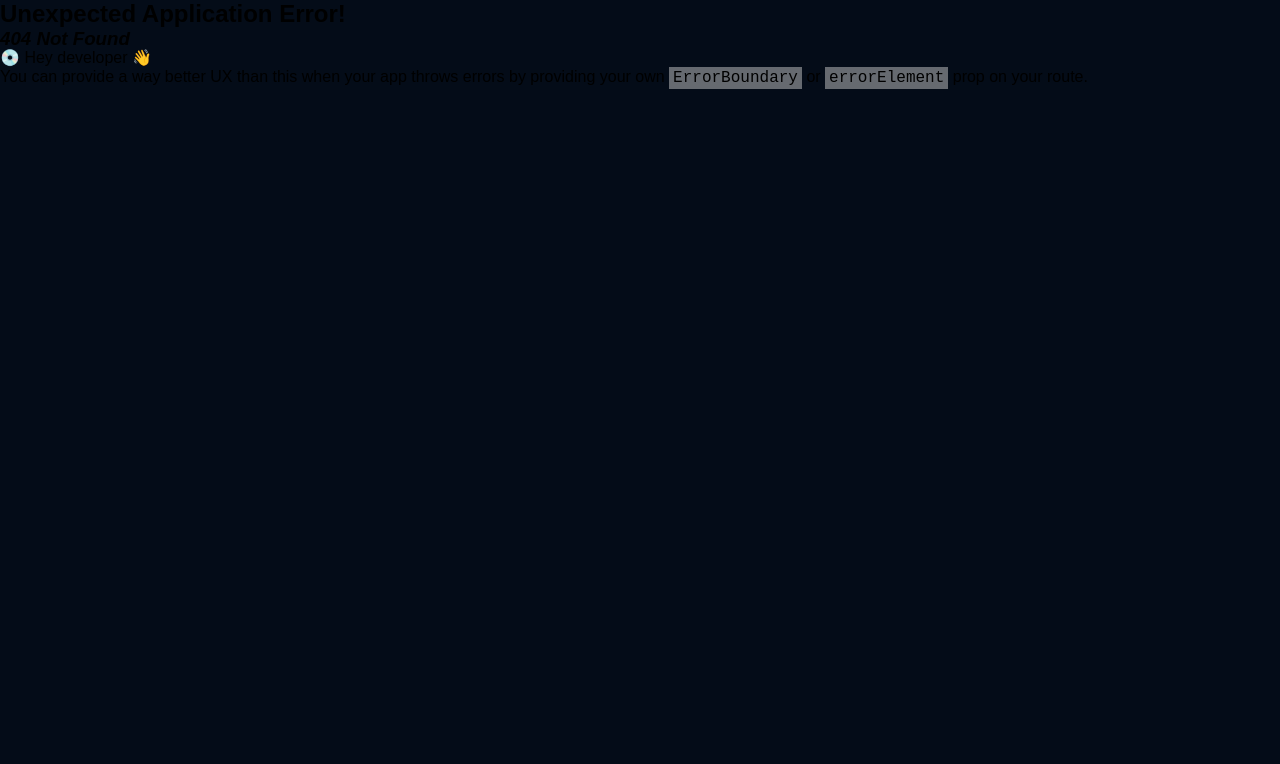
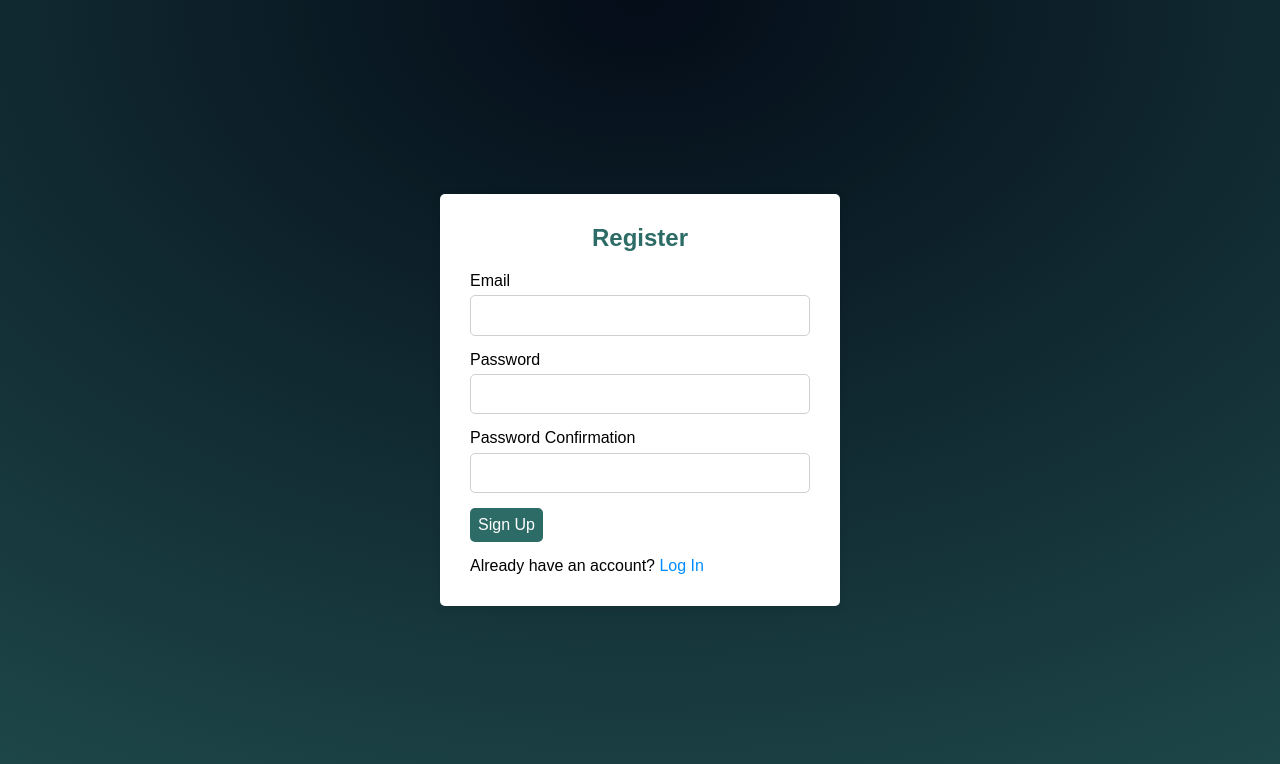
Before and after one commit to MuhammadMunir1214/Munir-GPT, a React (Create React App) app: page /register in a window 1280 px wide. Before the commit this address had no page. Shown: the top 764 px of the page. Built offline with nearby package versions, Linux system fonts and the light colour scheme.

Commit message:
SignUp page Routed and Styled

```diff
--- a/package.json
+++ b/package.json
@@ -3,6 +3,7 @@
   "version": "0.1.0",
   "private": true,
   "dependencies": {
+    "@auth0/auth0-react": "^2.2.1",
     "@fortawesome/fontawesome-svg-core": "^6.4.2",
     "@fortawesome/free-brands-svg-icons": "^6.4.2",
     "@fortawesome/free-solid-svg-icons": "^6.4.2",
@@ -14,18 +15,21 @@
     "animate.css": "^4.1.1",
     "axios": "^1.5.1",
     "body-parser": "^1.20.2",
+    "bootstrap": "^5.3.2",
     "cors": "^2.8.5",
     "dotenv": "^16.3.1",
     "express": "^4.18.2",
+    "firebase": "^10.4.0",
     "ionicons": "^7.1.2",
     "jsonwebtoken": "^9.0.2",
     "morgan": "^1.10.0",
     "openai": "^4.11.0",
     "react": "^18.2.0",
+    "react-bootstrap": "^2.9.0",
     "react-dom": "^18.2.0",
     "react-icons": "^4.10.1",
     "react-ionicons": "^4.2.1",
-    "react-router-dom": "^6.14.2",
+    "react-router-dom": "^6.16.0",
     "react-scripts": "5.0.1",
     "react-vega": "^7.6.0",
     "web-vitals": "^2.1.4"
--- a/src/App.js
+++ b/src/App.js
@@ -1,10 +1,7 @@
-import Register from "./components/register/Register";
 import React from "react";
 import { CTA, Brand, Navbar } from "./components";
-import { Routes, Route } from "react-router-dom";
 import { Footer, Pdf, OpenAI, Features, WhatGPT3, Header } from "./containers";
 
-import { BrowserRouter } from "react-router-dom";
 const App = () => {
   return (
     <div className="App">
@@ -12,9 +9,6 @@ const App = () => {
         <Navbar />
         <Header />
       </div>
-      <Routes>
-        <Route path="http://localhost:3000/register" element={<Register />} />
-      </Routes>
       <Brand />
       <WhatGPT3 />
       <Features />
--- a/src/components/index.js
+++ b/src/components/index.js
@@ -3,4 +3,3 @@ export { default as Brand } from "./brand/Brand";
 export { default as CTA } from "./cta/CTA";
 export { default as Feature } from "./feature/Feature";
 export { default as Navbar } from "./navbar/Navbar";
-export { default as Register } from "./register/Register";
--- a/src/components/navbar/Navbar.jsx
+++ b/src/components/navbar/Navbar.jsx
@@ -9,8 +9,6 @@ const Menu = () => {
     <>
       <p>
         <a href="#home">Home</a>
-        {/* <Link to="/home">Home</Link> */}
-        {/* <a onClick={() => navigate("/#home")}>Home</a> */}
       </p>
       <p>
         <a href="#wgpt3">What is GPT?</a>
--- /dev/null
+++ b/src/register-backend/authentication/Signup.js
@@ -0,0 +1,82 @@
+import React, { useRef, useState } from "react";
+import { Form, Button, Card, Alert } from "react-bootstrap";
+// import { useAuth } from "../contexts/AuthContext";
+import { Link, useHistory } from "react-router-dom";
+import "./signup.css";
+
+export default function Signup() {
+  const emailRef = useRef();
+  const passwordRef = useRef();
+  const passwordConfirmRef = useRef();
+  // const { signup } = useAuth();
+  const [error, setError] = useState("");
+  const [loading, setLoading] = useState(false);
+  // const history = useHistory();
+
+  // async function handleSubmit(e) {
+  //   e.preventDefault();
+
+  //   if (passwordRef.current.value !== passwordConfirmRef.current.value) {
+  //     return setError("Passwords do not match");
+  //   }
+
+  //   try {
+  //     setError("");
+  //     setLoading(true);
+  //     await signup(emailRef.current.value, passwordRef.current.value);
+  //     history.push("/");
+  //   } catch {
+  //     setError("Failed to create an account");
+  //   }
+
+  //   setLoading(false);
+  // }
+
+  return (
+    <div className="page-container">
+      <div className="signup-container">
+        <h2 className="signup-header">Register</h2>
+        {error && <div className="alert alert-danger">{error}</div>}
+        <form>
+          <div className="form-group" id="email">
+            <label>Email</label>
+            <input
+              type="email"
+              className="form-control"
+              ref={emailRef}
+              required
+            />
+          </div>
+          <div className="form-group" id="password">
+            <label>Password</label>
+            <input
+              type="password"
+              className="form-control"
+              ref={passwordRef}
+              required
+            />
+          </div>
+          <div className="form-group" id="password-confirm">
+            <label>Password Confirmation</label>
+            <input
+              type="password"
+              className="form-control"
+              ref={passwordConfirmRef}
+              required
+            />
+          </div>
+          <button
+            disabled={loading}
+            className={`btn btn-primary btn-block signup-button`}
+            type="submit"
+          >
+            Sign Up
+          </button>
+        </form>
+        <div className="w-100 text-center mt-2 login-link">
+          Already have an account? <Link to="/login">Log In</Link>
+        </div>
+      </div>
+    </div>
+  );
+}
--- /dev/null
+++ b/src/register-backend/authentication/signup.css
@@ -0,0 +1,81 @@
+.page-container {
+  background: radial-gradient(
+    ellipse 90% 100% at center top,
+    #040c18 0%,
+    rgba(45, 107, 103, 1) 180%
+  );
+  height: 100vh;
+  display: flex;
+  align-items: center;
+  justify-content: center;
+}
+
+/* Form container */
+.signup-container {
+  background-color: rgb(255, 255, 255);
+  border-radius: 5px;
+  box-shadow: 0 2px 10px rgba(0, 0, 0, 0.1);
+  width: 400px;
+  margin: 0 auto;
+  padding: 30px;
+  margin: 20px;
+}
+
+/* Form header */
+.signup-header {
+  color: rgba(45, 107, 103, 1);
+  text-align: center;
+  margin-bottom: 20px;
+}
+
+/* Labels */
+label {
+  font-weight: 500;
+  margin-bottom: 5px;
+  display: block;
+}
+
+/* Inputs */
+input {
+  width: 100%;
+  padding: 10px;
+  border-radius: 5px;
+  outline: none;
+  border: 1px solid #d0d0d0;
+  margin-bottom: 15px;
+}
+
+input:focus {
+  border-color: rgba(45, 107, 103, 1);
+}
+
+/* Submit button */
+.signup-button {
+  background-color: rgba(45, 107, 103, 1);
+  border: none;
+  color: white;
+  padding: 0.5rem 0.5rem;
+  border-radius: 5px;
+  transition: 0.5s;
+  overflow: hidden;
+  cursor: pointer;
+  margin-bottom: 15px;
+}
+
+.signup-button:hover {
+  background: #4df5af;
+  color: #050801;
+  box-shadow: 0 0 5px #4df5af, 0 0 25px #4df5af, 0 0 50px #4df5af,
+    0 0 200px #4df5af;
+  -webkit-box-reflect: below 1px linear-gradient(transparent, #0005);
+}
+
+/* Link */
+.login-link a {
+  color: #008cff;
+}
+
+.login-link a:hover {
+  text-decoration: none;
+  color: rgba(45, 107, 103, 1);
+}
--- a/src/signup/axios.js
+++ /dev/null
@@ -1,5 +0,0 @@
-import axios from "axios";
-
-export default axios.create({
-  baseURL: "http://localhost:3000",
-});
```
Also changed, not shown: src/firebase.js (added, +15 -0 lines), src/index.js (+21 -0 lines), 1 other file (tests, documents, lock files or other folders).
